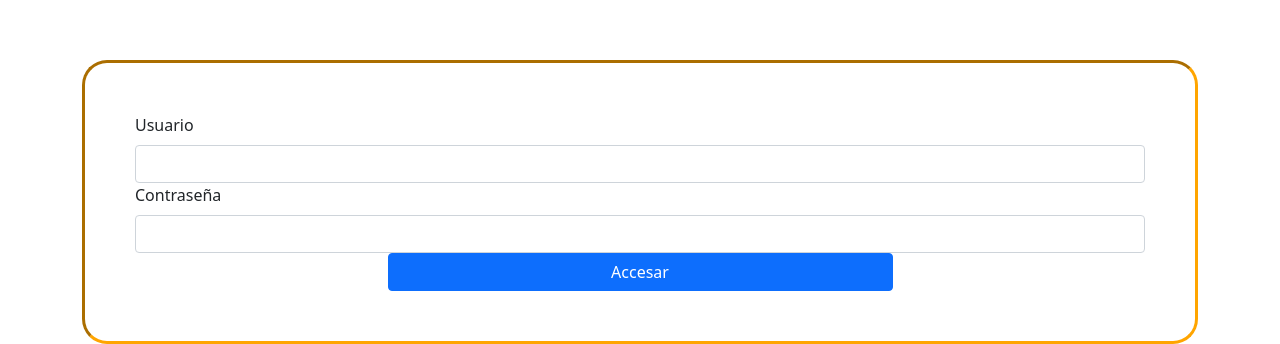
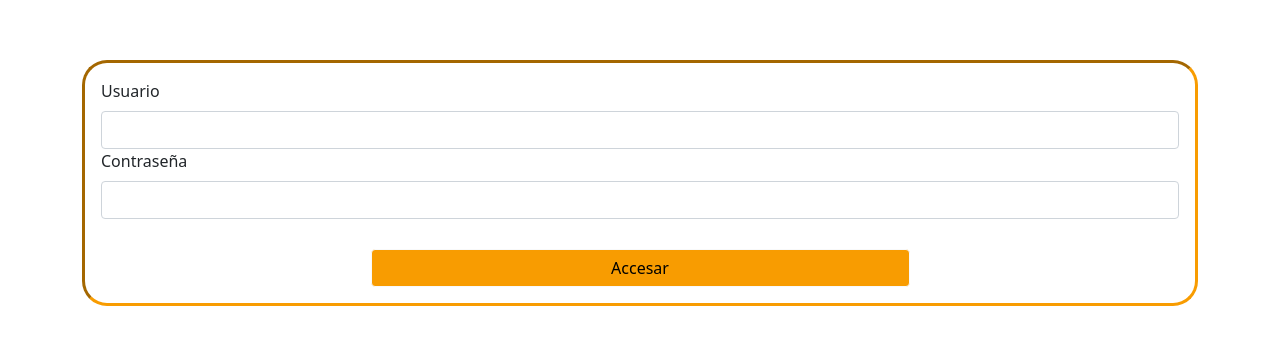
Before and after one commit to Fernando-ui/Server_Pack_, a plain HTML site: page index.html in a window 1280 px wide. Shown: the part 498-842 px from the top of the page. After the commit the page ends 804 px from the top, so only its background shows below. Drawn offline with nearby package versions, Linux system fonts and the light colour scheme.

Commit message:
Añadiendo funcionalidad del boton

```diff
--- a/css/styles.css
+++ b/css/styles.css
@@ -12,6 +12,28 @@
     justify-content: center;
     margin-top: 50%;
     border-style: inset;
-    border-color: orange;
+    border-color: #F89C01;
     border-radius: 25px;
+    padding: 1em;
 }
+
+#button_accesar{
+
+    margin-top:30px;
+    background-color:#F89C01;
+    cursor: pointer;
+}
+#button_accesar:hover{
+
+
+    background-color: white;
+    color:black;
+    border-style: solid;
+    border-color: #F89C01;
+}
+
+#button_accesar:active{
+
+    background-color:#F89C01;
+
+}
--- a/index.html
+++ b/index.html
@@ -37,7 +37,7 @@
 
             <div class="d-grid gap-2 col-6 mx-auto" id="requirement-container-3 login">
 
-                <button class="btn btn-primary" id="button_accesar">Accesar</button>
+                <button class="btn btn-light" id="button_accesar">Accesar</button>
 
             </div>
 
```
